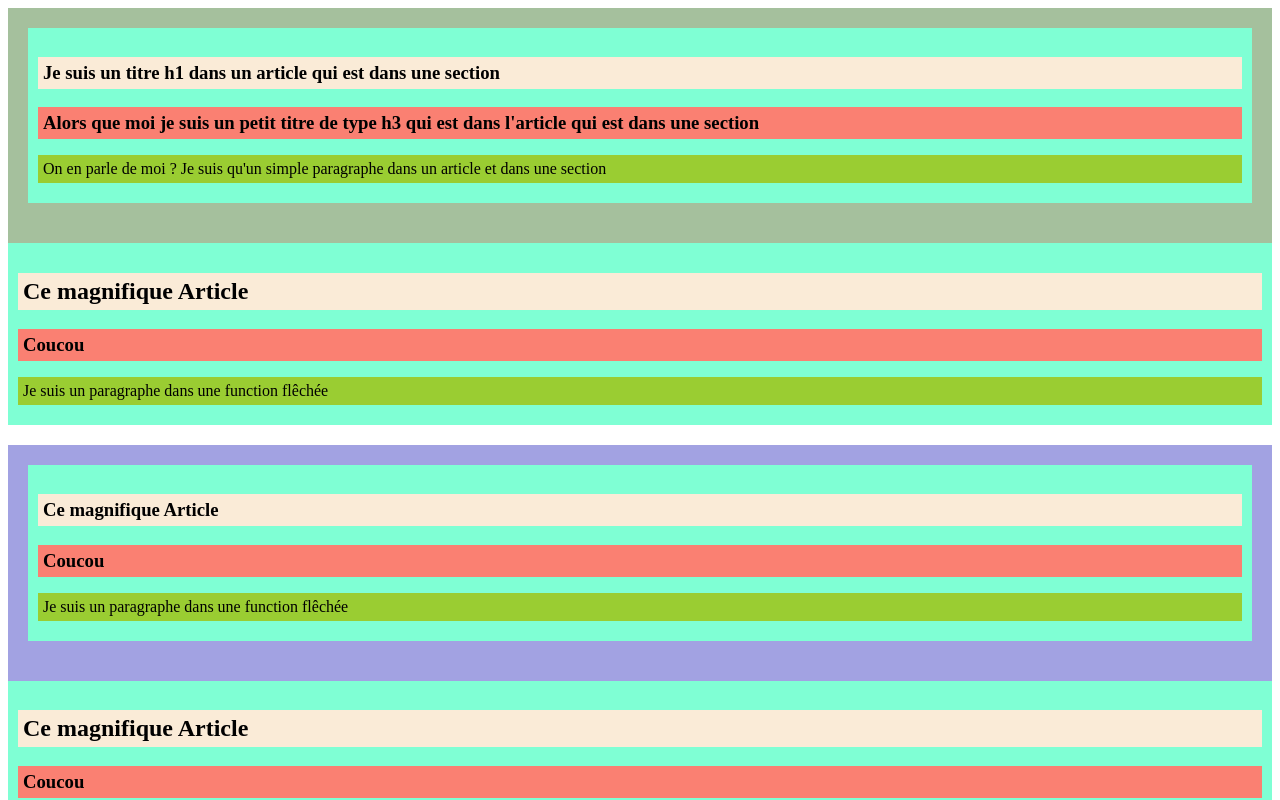
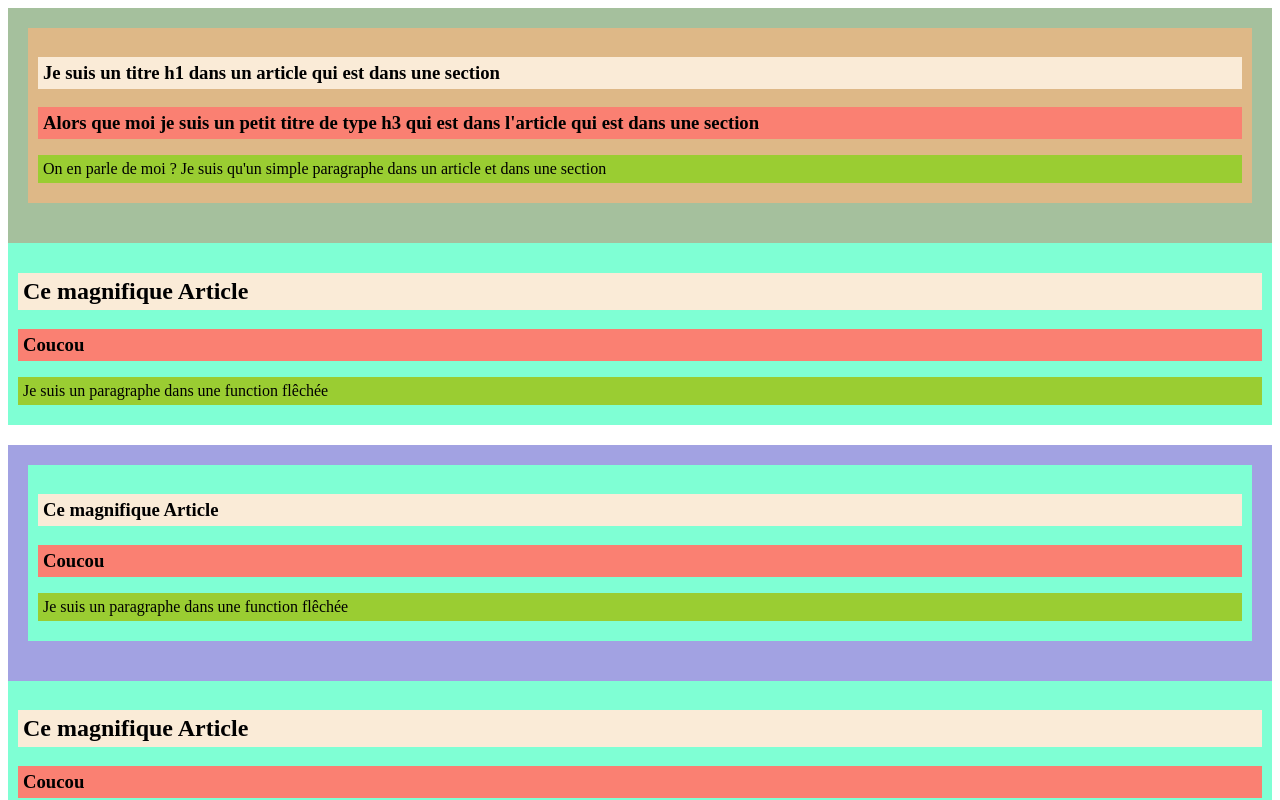
Before and after one commit to GregoryVDev/ToDoList, a React (Vite) app: page / in a window 1280 px wide. Shown: the top 800 px of the page. Built offline with nearby package versions, Linux system fonts and the light colour scheme.

Commit message:
Edited the background article with the className

```diff
--- a/src/App.css
+++ b/src/App.css
@@ -11,6 +11,10 @@ section {
 }
 
 /* Component Article */
+
+.article1 {
+  background: burlywood;
+}
 
 article {
   background-color: aquamarine;
```
